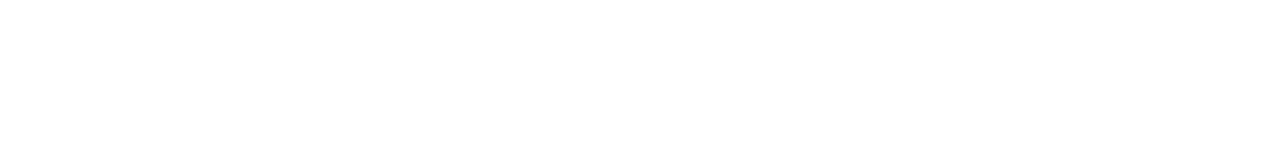
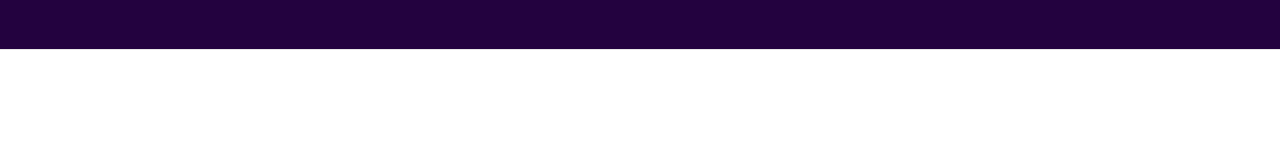
Before and after one commit to CasOlckers/Trackster, a plain HTML site: page index.html in a window 1280 px wide. Drawn offline with nearby package versions, Linux system fonts and the light colour scheme.

Commit message:
nav-bar commt

```diff
--- a/index.html
+++ b/index.html
@@ -16,5 +16,19 @@
   <script type="text/javascript" src="./resources/js/tests.js"></script>
 </head>
 <body>
+  <!--Header-->
+  <nav class="navbar navbar-default navbar-fixed-top">
+    <div class="container">
+      <div class="container-fluid">
+        <div class="row">
+          <div class="col-lg-12">
+
+          </div>
+        </div>
+      </div>
+    </div>
+  </nav>
+
+
 </body>
 </html>
--- a/resources/css/style.css
+++ b/resources/css/style.css
@@ -1,3 +1,7 @@
 /*
   Custom styles for Trackster App
 */
+
+.navbar {
+  background-color: rgb(35, 2, 63);
+}
```
